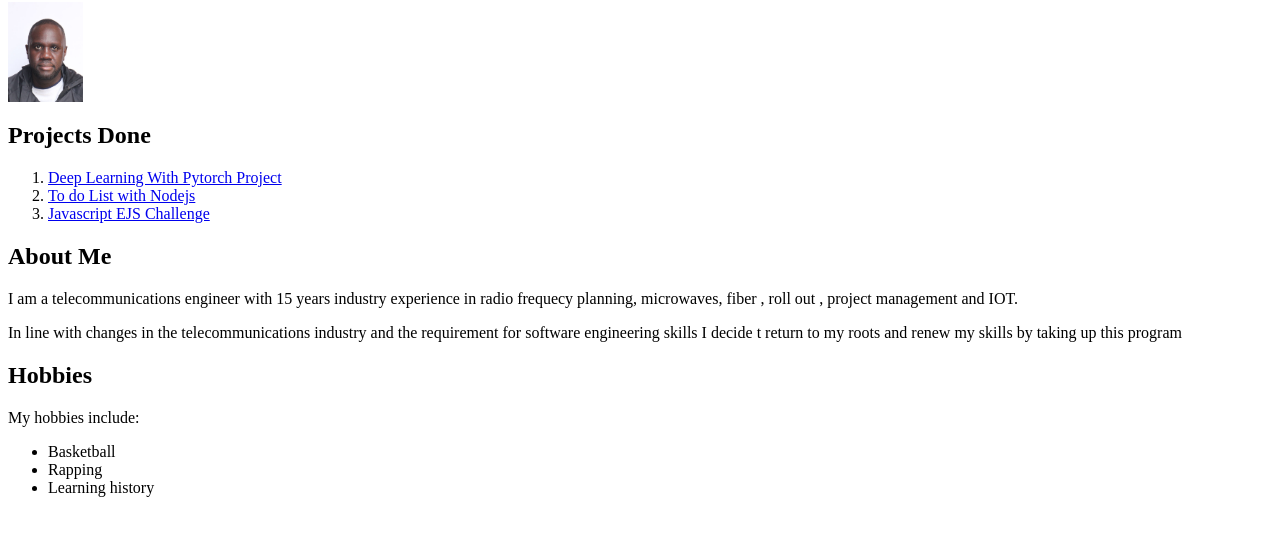
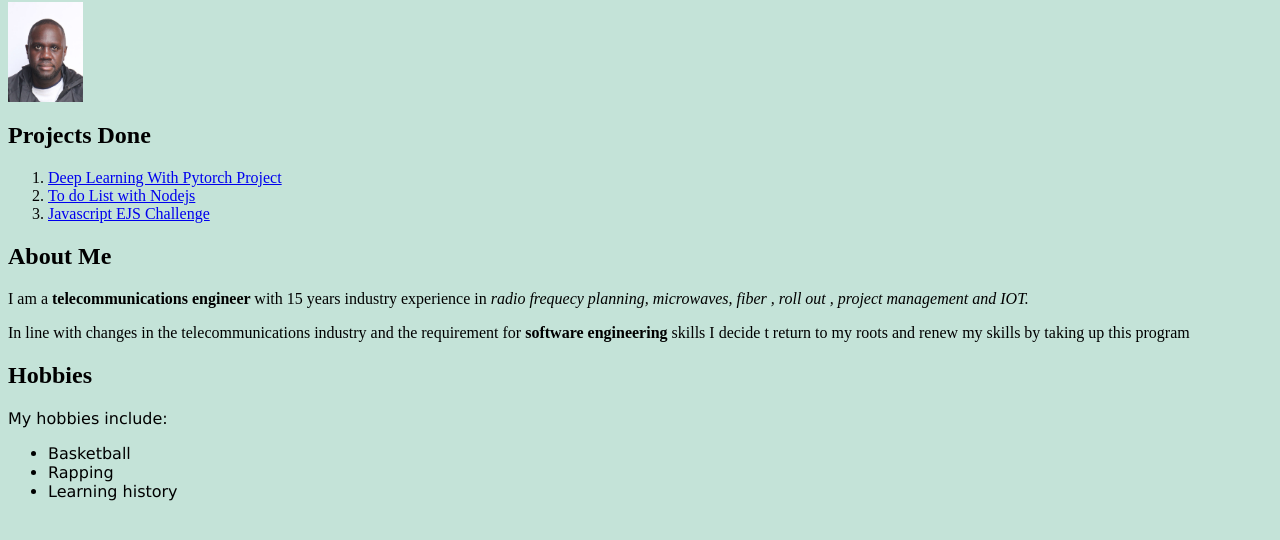
Before and after one commit to ojayallday/Portfolio_Landing_Page, a plain HTML site: page index.html in a window 1280 px wide. Shown: the part 64-604 px from the top of the page. Drawn offline with Linux system fonts and the light colour scheme.

Commit message:
Formating Web page with bold and italics

```diff
--- a/css/styles.css
+++ b/css/styles.css
@@ -1,4 +1,11 @@
+body{
+    background-color: rgb(196, 227, 216);
+}
 #myprofilepic{
     height: 100px;
     width: 75px;
 }
+.hobbies{
+    font-weight: 200;
+    font-family: Verdana, Geneva, Tahoma, sans-serif;
+}
--- a/index.html
+++ b/index.html
@@ -18,10 +18,11 @@
         </ol>
 
         <h2>About Me</h2>
-        <P>I am a telecommunications engineer with 15 years industry experience in radio frequecy planning, microwaves, fiber , roll out  , project management  and  IOT.</P>
-        <p>In line with changes in the telecommunications industry and the requirement for software engineering skills I decide t return to my roots and renew my skills by taking up this program</p>
+        <P>I am a <strong>telecommunications engineer </strong>  with 15 years industry experience in <em>radio frequecy planning, microwaves, fiber , roll out  , project management  and  IOT.</em> </P>
+        <p>In line with changes in the telecommunications industry and the requirement for <strong>software engineering </strong> skills I decide t return to my roots and renew my skills by taking up this program</p>
         <h2>Hobbies</h2>
-        <span> My hobbies include:
+        <span class="hobbies">
+            My hobbies include:
             <ul>
                 <li>Basketball</li>
                 <li>Rapping</li>
```
